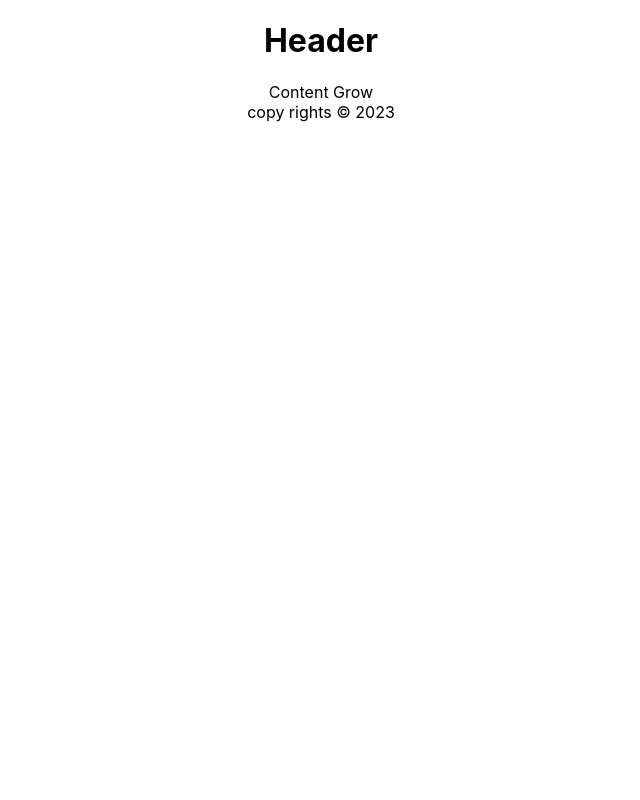
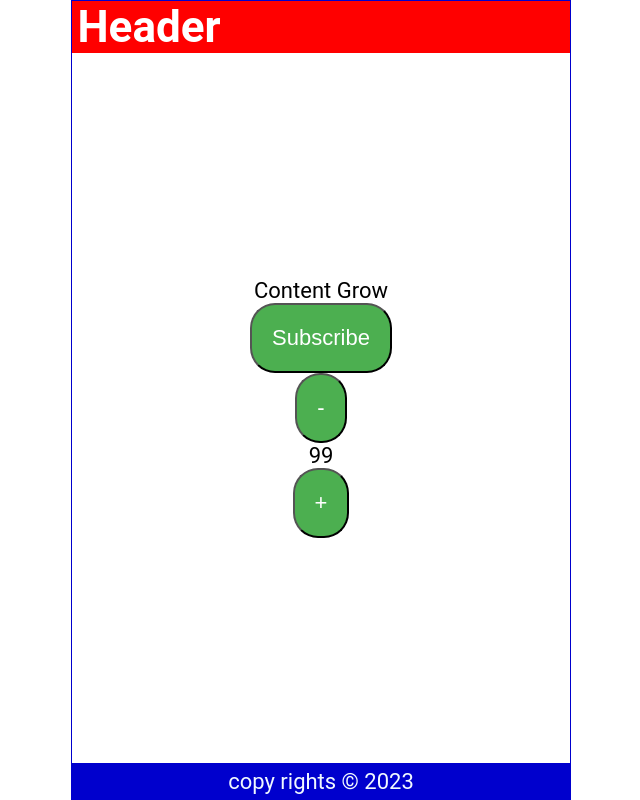
Before and after one commit to akshay456/Dhddu, a React (Create React App) app: page / in a window 1280 px wide. Shown: the whole page, without its empty margins (319-959 px from the left). Built offline with nearby package versions, Linux system fonts and the light colour scheme.

Commit message:
ContentApp

```diff
--- a/src/App.css
+++ /dev/null
@@ -1,4 +0,0 @@
-
-.App{
-  text-align: center;
-}
--- a/src/App.js
+++ b/src/App.js
@@ -1,12 +1,14 @@
 
-import './App.css';
+
 import Content from './Content';
 import Footer from './Footer';
 import Header from './Header';
 
 
 
-function App() {
+const App=()=> {
+
+
   return (
     <div className="App">
 
--- a/src/Content.js
+++ b/src/Content.js
@@ -1,16 +1,42 @@
 import React from 'react'
+import { useState } from 'react';
+
 
 const Content = () => {
+
+
+
     const nameChangeHandler=()=>{
     const names=['Earn', 'Grow', 'Give', 'hai', 'hello', 'are',  'you' , 'there', 'hoo'];
     const int= Math.floor(Math.random()*9)
-    console.log(int)
+
     return names[int];
 
     }
 
+
+  const [count, setCount]=useState(99);
+
+    const incrementFunction=()=>{
+      setCount(prevCount=>prevCount+1)
+    }
+
+    const decrementFunction=()=>{
+      setCount(prevCount=>prevCount-1)
+    }
+
+
+
+
   return (
-    <div>Content {nameChangeHandler()}</div>
+    <main>
+      <p >Content {nameChangeHandler()}</p>
+    <button>Subscribe</button>
+    <button onClick={decrementFunction}>-</button>
+    <span>{count}</span>
+    <button onClick={incrementFunction}>+</button>
+
+    </main>
   )
 }
 
--- a/src/Header.js
+++ b/src/Header.js
@@ -1,8 +1,11 @@
 import React from 'react'
 
 const Header = () => {
+
+  const headerStyle= {backgroundColor:"red", color:"#fff"}
+
   return (
-    <header><h1>Header</h1></header>
+    <header style={headerStyle}><h1>Header</h1></header>
   )
 }
 
--- a/src/index.css
+++ b/src/index.css
@@ -1,13 +1,71 @@
+* {
+  margin: 0;
+  padding: 0;
+  box-sizing: border-box;
+}
+
+html {
+  font-size: 22px;
+}
+
 body {
-  margin: 0;
-  font-family: -apple-system, BlinkMacSystemFont, 'Segoe UI', 'Roboto', 'Oxygen',
+  min-height: 100vh;
+  font-family: 'Roboto', 'Oxygen',
     'Ubuntu', 'Cantarell', 'Fira Sans', 'Droid Sans', 'Helvetica Neue',
     sans-serif;
   -webkit-font-smoothing: antialiased;
   -moz-osx-font-smoothing: grayscale;
 }
 
-code {
-  font-family: source-code-pro, Menlo, Monaco, Consolas, 'Courier New',
-    monospace;
+.App {
+  display: flex;
+  flex-direction: column;
+  justify-content: center;
+  align-items: center;
+  height: 100vh;
+  width: 100%;
+  max-width: 500px;
+  border: 1px solid mediumblue;
+  margin: auto;
 }
+
+header {
+  width: 100%;
+  padding: 0 0.25em;
+  background-color: mediumblue;
+  color: aliceblue;
+  display: flex;
+  justify-content: space-between;
+  align-items: center;
+}
+
+main {
+  width: 100%;
+  display: flex;
+  flex-direction: column;
+  flex-grow: 1;
+  justify-content: center;
+  align-items: center;
+  overflow-y: auto;
+}
+
+footer {
+  width: 100%;
+  padding: 0.25em;
+  background-color: mediumblue;
+  color: aliceblue;
+  display: grid;
+  place-content: center;
+}
+
+button{
+  background-color: #4CAF50; /* Green */
+  border-radius:25px;
+  color: white;
+  gap: 0.5rem;
+  padding: 20px ;
+  text-align: center;
+  text-decoration: none;
+  display: inline-block;
+  font-size: 1rem;
+}
```
Also changed, not shown: 1 other file (tests, documents, lock files or other folders).
